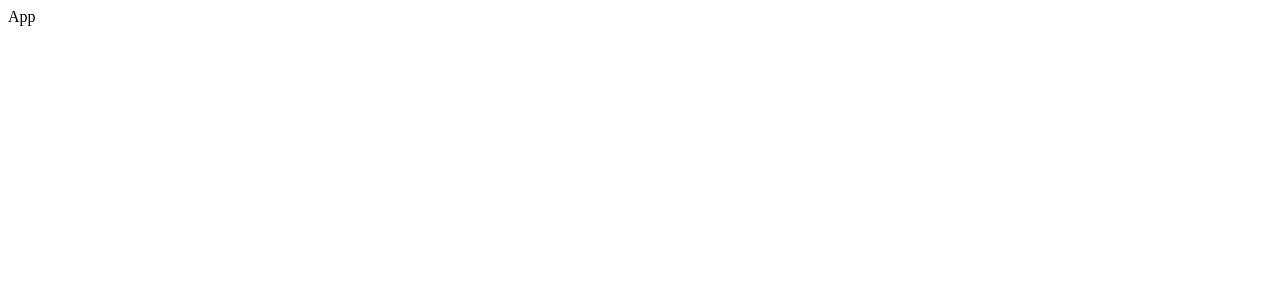
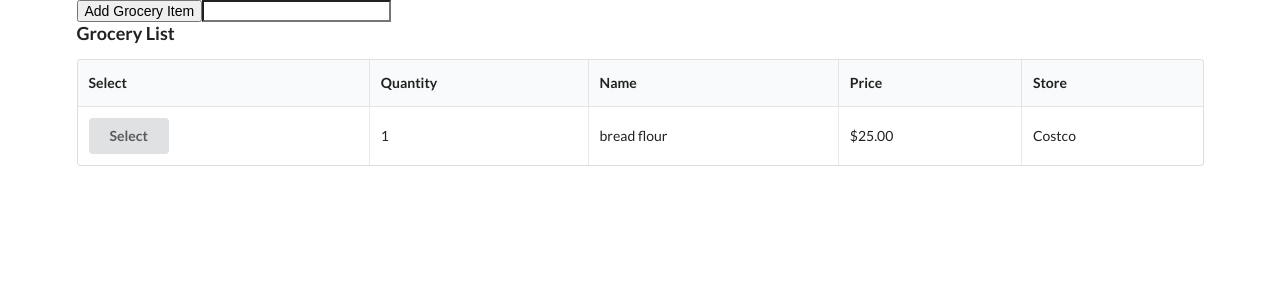
Before and after one commit to spencer-bump/provisions, a React (Create React App) app: page / in a window 1280 px wide. Shown: the top 300 px of the page. Built offline with nearby package versions, Linux system fonts and the light colour scheme.

Commit message:
Add redux, Add ListProvisions and AddProvision components

```diff
--- a/package.json
+++ b/package.json
@@ -8,7 +8,11 @@
     "@testing-library/user-event": "^7.2.1",
     "react": "^16.13.1",
     "react-dom": "^16.13.1",
-    "react-scripts": "3.4.1"
+    "react-redux": "^7.2.0",
+    "react-router-dom": "^5.1.2",
+    "react-scripts": "3.4.1",
+    "redux": "^4.0.5",
+    "redux-thunk": "^2.3.0"
   },
   "scripts": {
     "start": "react-scripts start",
--- a/public/index.html
+++ b/public/index.html
@@ -9,6 +9,7 @@
       name="description"
       content="Web site created using create-react-app"
     />
+    <link rel="stylesheet" href="https://cdnjs.cloudflare.com/ajax/libs/semantic-ui/2.4.1/semantic.min.css" />
     <link rel="apple-touch-icon" href="%PUBLIC_URL%/logo192.png" />
     <!--
       manifest.json provides metadata used when your web app is installed on a
--- /dev/null
+++ b/src/actions/types.js
@@ -0,0 +1,2 @@
+export const ADD_PROVISION = 'ADD_PROVISION';
+export const GET_PROVISIONS = 'GET_PROVISIONS';
--- /dev/null
+++ b/src/components/AddProvision.js
@@ -0,0 +1,13 @@
+import React from 'react';
+
+const AddProvision = () => {
+  return (
+    <div>
+      <button>Add Grocery Item</button>
+      <input type='text' />
+    </div>
+
+  );
+}
+
+export default AddProvision;
--- a/src/components/App.js
+++ b/src/components/App.js
@@ -1,7 +1,26 @@
-import React from 'react';
+import React, { useState } from 'react';
+
+import AddProvision from './AddProvision';
+import ListProvisions from './ListProvisions';
 
 const App = () => {
-  return <div>App</div>
+
+  const initialProvisions = [
+    {
+      name: "bread flour",
+      price: "25.00",
+      quantity: "1",
+      store: "Costco"
+    }
+  ];
+  const [provisions, setProvisions] = useState(initialProvisions);
+
+  return (
+    <div className="ui container" >
+      <AddProvision />
+      <ListProvisions provisions={provisions} />
+    </div>
+  )
 }
 
 export default App;
--- /dev/null
+++ b/src/components/ListProvisions.js
@@ -0,0 +1,40 @@
+import React from 'react';
+
+const ListProvisions = ({provisions}) => {
+  return (
+    <div>
+      <h3>Grocery List</h3>
+      <table className="ui celled table unstackable">
+        <thead>
+          <tr>
+            <th>Select</th>
+            <th>Quantity</th>
+            <th>Name</th>
+            <th>Price</th>
+            <th>Store</th>
+          </tr>
+        </thead>
+        <tbody>
+          {provisions.map(provision => {
+            return (
+              <tr>
+                <td><div
+                      className="ui button"
+                      onClick={() => console.log(provision.name)}
+                      >Select</div></td>
+                <td>{provision.quantity}</td>
+                <td>{provision.name}</td>
+                <td>${provision.price}</td>
+                <td>{provision.store}</td>
+              </tr>
+            );
+          })}
+        </tbody>
+      </table>
+
+    </div>
+  );
+}
+
+
+export default ListProvisions;
--- /dev/null
+++ b/src/reducers/index.js
@@ -0,0 +1,6 @@
+import { combineReducers } from 'redux';
+import provisionReducer from './provisionReducer';
+
+export default combineReducers({
+  provisionReducer
+})
```
Also changed, not shown: src/actions/index.js (added, +17 -0 lines), src/index.js (+13 -1 lines), src/reducers/provisionReducer.js (added, +15 -0 lines), 1 other file (tests, documents, lock files or other folders).
